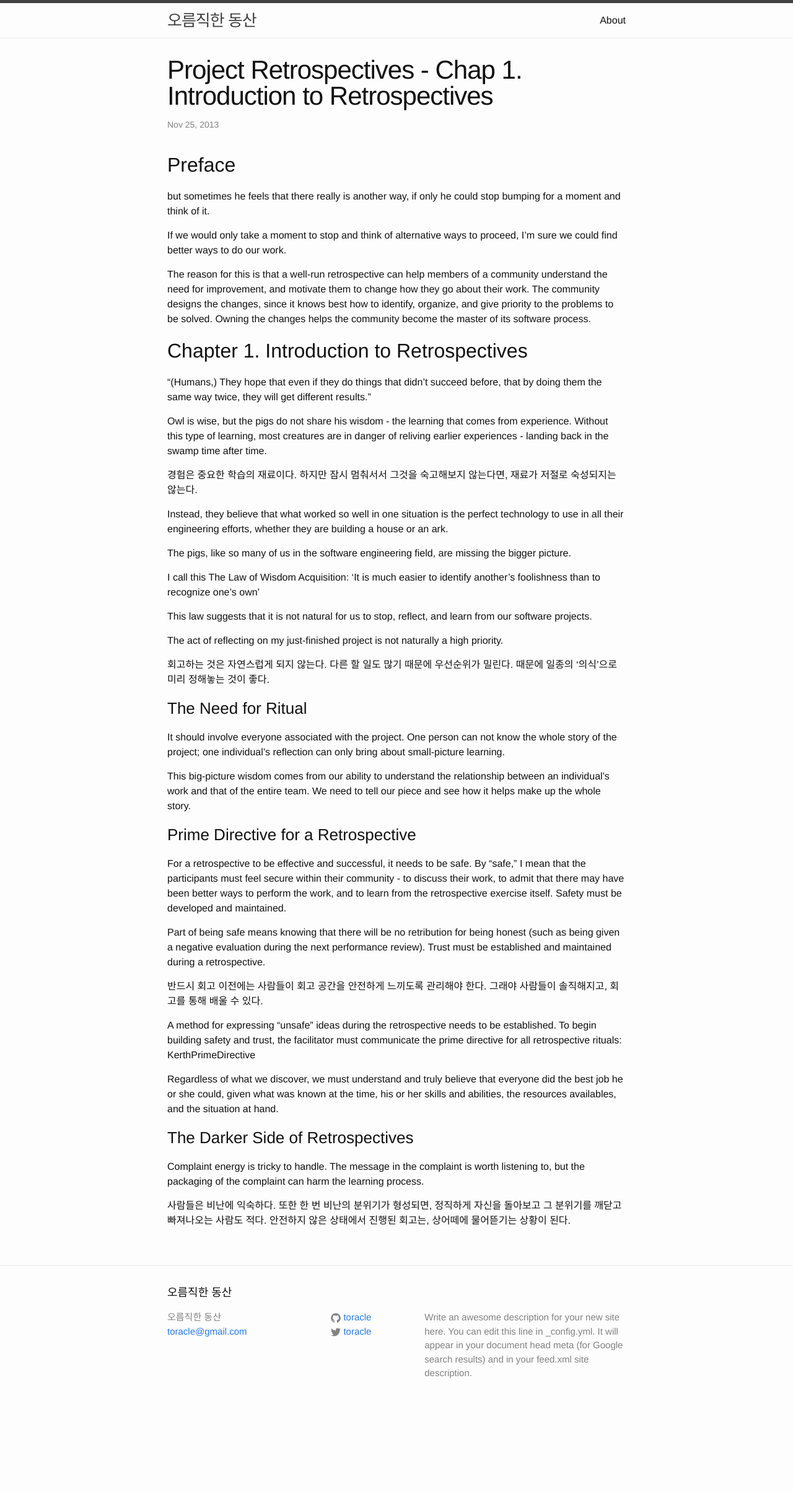
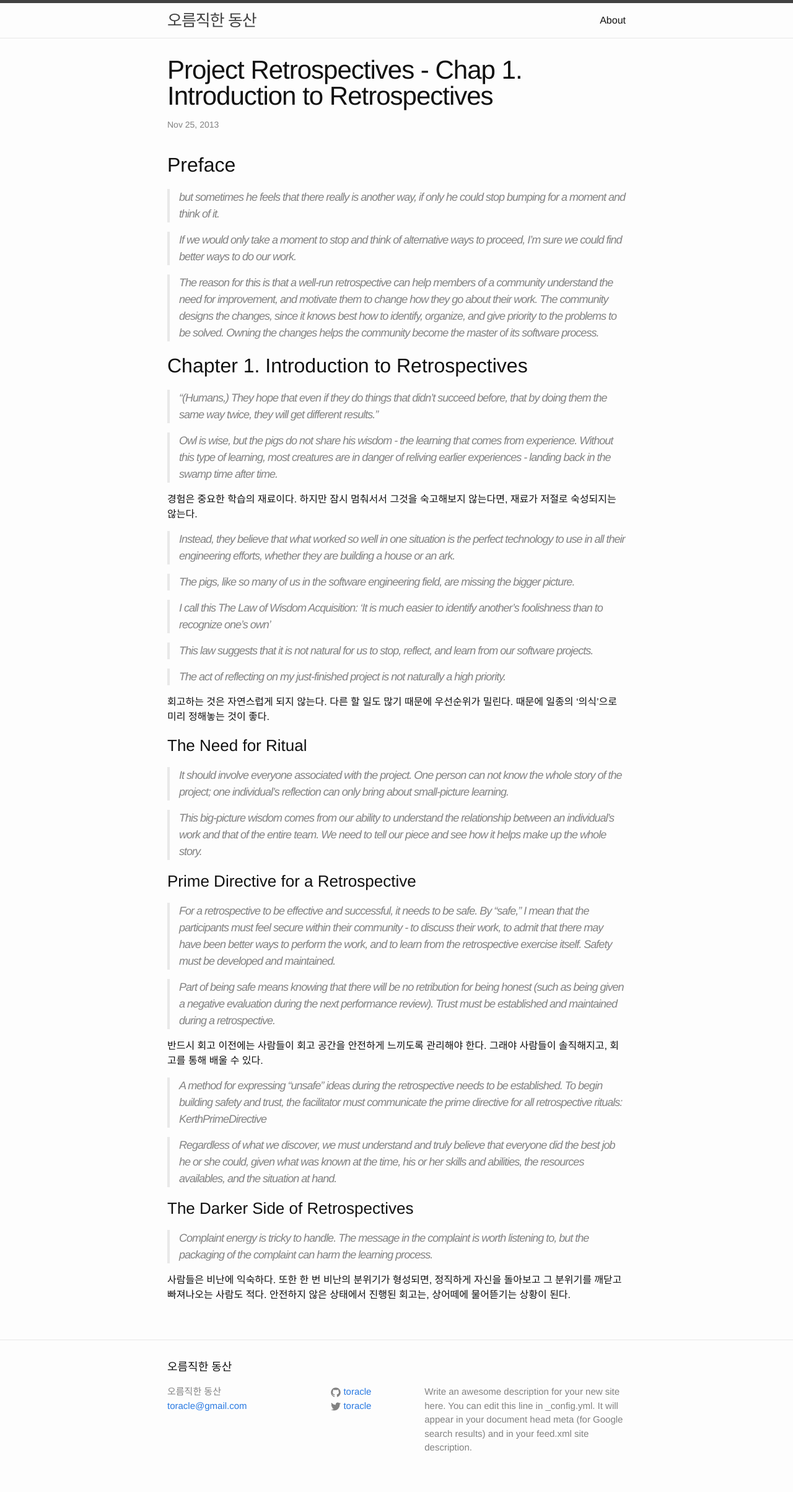
Before and after one commit to toracle/toracle.github.io, a Jekyll site: the page built from _posts/2013-11-25-project-retrospectives--chater-1.md, in a window 1280 px wide. Shown: the whole page at 62% size. Built offline with Jekyll 4.4.1, drawn with Linux system fonts in a browser that asks for light colours; before the commit the page ends 2288 px from its top, so only the background shows below that.

Commit message:
Update markup

```diff
--- a/_posts/2013-11-25-project-retrospectives--chater-1.md
+++ b/_posts/2013-11-25-project-retrospectives--chater-1.md
@@ -7,57 +7,57 @@ categories: 전공노트
 
 ## Preface
 
-but sometimes he feels that there really is another way, if only he could stop bumping for a moment and think of it.
+> but sometimes he feels that there really is another way, if only he could stop bumping for a moment and think of it.
 
-If we would only take a moment to stop and think of alternative ways to proceed, I'm sure we could find better ways to do our work.
+> If we would only take a moment to stop and think of alternative ways to proceed, I'm sure we could find better ways to do our work.
 
-The reason for this is that a well-run retrospective can help members of a community understand the need for improvement, and motivate them to change how they go about their work. The community designs the changes, since it knows best how to identify, organize, and give priority to the problems to be solved. Owning the changes helps the community become the master of its software process.
+> The reason for this is that a well-run retrospective can help members of a community understand the need for improvement, and motivate them to change how they go about their work. The community designs the changes, since it knows best how to identify, organize, and give priority to the problems to be solved. Owning the changes helps the community become the master of its software process.
 
 ## Chapter 1. Introduction to Retrospectives
 
 
-"(Humans,) They hope that even if they do things that didn't succeed before, that by doing them the same way twice, they will get different results."
+> "(Humans,) They hope that even if they do things that didn't succeed before, that by doing them the same way twice, they will get different results."
 
-Owl is wise, but the pigs do not share his wisdom - the learning that comes from experience. Without this type of learning, most creatures are in danger of reliving earlier experiences - landing back in the swamp time after time.
+> Owl is wise, but the pigs do not share his wisdom - the learning that comes from experience. Without this type of learning, most creatures are in danger of reliving earlier experiences - landing back in the swamp time after time.
 
 경험은 중요한 학습의 재료이다. 하지만 잠시 멈춰서서 그것을 숙고해보지 않는다면, 재료가 저절로 숙성되지는 않는다.
 
 
-Instead, they believe that what worked so well in one situation is the perfect technology to use in all their engineering efforts, whether they are building a house or an ark.
+> Instead, they believe that what worked so well in one situation is the perfect technology to use in all their engineering efforts, whether they are building a house or an ark.
 
-The pigs, like so many of us in the software engineering field, are missing the bigger picture.
+> The pigs, like so many of us in the software engineering field, are missing the bigger picture.
 
-I call this The Law of Wisdom Acquisition: 'It is much easier to identify another's foolishness than to recognize one's own'
+> I call this The Law of Wisdom Acquisition: 'It is much easier to identify another's foolishness than to recognize one's own'
 
-This law suggests that it is not natural for us to stop, reflect, and learn from our software projects.
+> This law suggests that it is not natural for us to stop, reflect, and learn from our software projects.
 
-The act of reflecting on my just-finished project is not naturally a high priority.
+> The act of reflecting on my just-finished project is not naturally a high priority.
 
 회고하는 것은 자연스럽게 되지 않는다. 다른 할 일도 많기 때문에 우선순위가 밀린다. 때문에 일종의 '의식'으로 미리 정해놓는 것이 좋다.
 
 
 ### The Need for Ritual
 
-It should involve everyone associated with the project. One person can not know the whole story of the project; one individual's reflection can only bring about small-picture learning.
+> It should involve everyone associated with the project. One person can not know the whole story of the project; one individual's reflection can only bring about small-picture learning.
 
-This big-picture wisdom comes from our ability to understand the relationship between an individual's work and that of the entire team. We need to tell our piece and see how it helps make up the whole story.
+> This big-picture wisdom comes from our ability to understand the relationship between an individual's work and that of the entire team. We need to tell our piece and see how it helps make up the whole story.
 
 
 ### Prime Directive for a Retrospective
 
-For a retrospective to be effective and successful, it needs to be safe. By "safe," I mean that the participants must feel secure within their community - to discuss their work, to admit that there may have been better ways to perform the work, and to learn from the retrospective exercise itself. Safety must be developed and maintained.
+> For a retrospective to be effective and successful, it needs to be safe. By "safe," I mean that the participants must feel secure within their community - to discuss their work, to admit that there may have been better ways to perform the work, and to learn from the retrospective exercise itself. Safety must be developed and maintained.
 
-Part of being safe means knowing that there will be no retribution for being honest (such as being given a negative evaluation during the next performance review). Trust must be established and maintained during a retrospective.
+> Part of being safe means knowing that there will be no retribution for being honest (such as being given a negative evaluation during the next performance review). Trust must be established and maintained during a retrospective.
 
 반드시 회고 이전에는 사람들이 회고 공간을 안전하게 느끼도록 관리해야 한다. 그래야 사람들이 솔직해지고, 회고를 통해 배울 수 있다.
 
-A method for expressing "unsafe" ideas during the retrospective needs to be established. To begin building safety and trust, the facilitator must communicate the prime directive for all retrospective rituals: KerthPrimeDirective
+> A method for expressing "unsafe" ideas during the retrospective needs to be established. To begin building safety and trust, the facilitator must communicate the prime directive for all retrospective rituals: KerthPrimeDirective
 
-Regardless of what we discover, we must understand and truly believe that everyone did the best job he or she could, given what was known at the time, his or her skills and abilities, the resources availables, and the situation at hand.
+> Regardless of what we discover, we must understand and truly believe that everyone did the best job he or she could, given what was known at the time, his or her skills and abilities, the resources availables, and the situation at hand.
 
 
 ### The Darker Side of Retrospectives
 
-Complaint energy is tricky to handle. The message in the complaint is worth listening to, but the packaging of the complaint can harm the learning process.
+> Complaint energy is tricky to handle. The message in the complaint is worth listening to, but the packaging of the complaint can harm the learning process.
 
 사람들은 비난에 익숙하다. 또한 한 번 비난의 분위기가 형성되면, 정직하게 자신을 돌아보고 그 분위기를 깨닫고 빠져나오는 사람도 적다. 안전하지 않은 상태에서 진행된 회고는, 상어떼에 물어뜯기는 상황이 된다.
```
